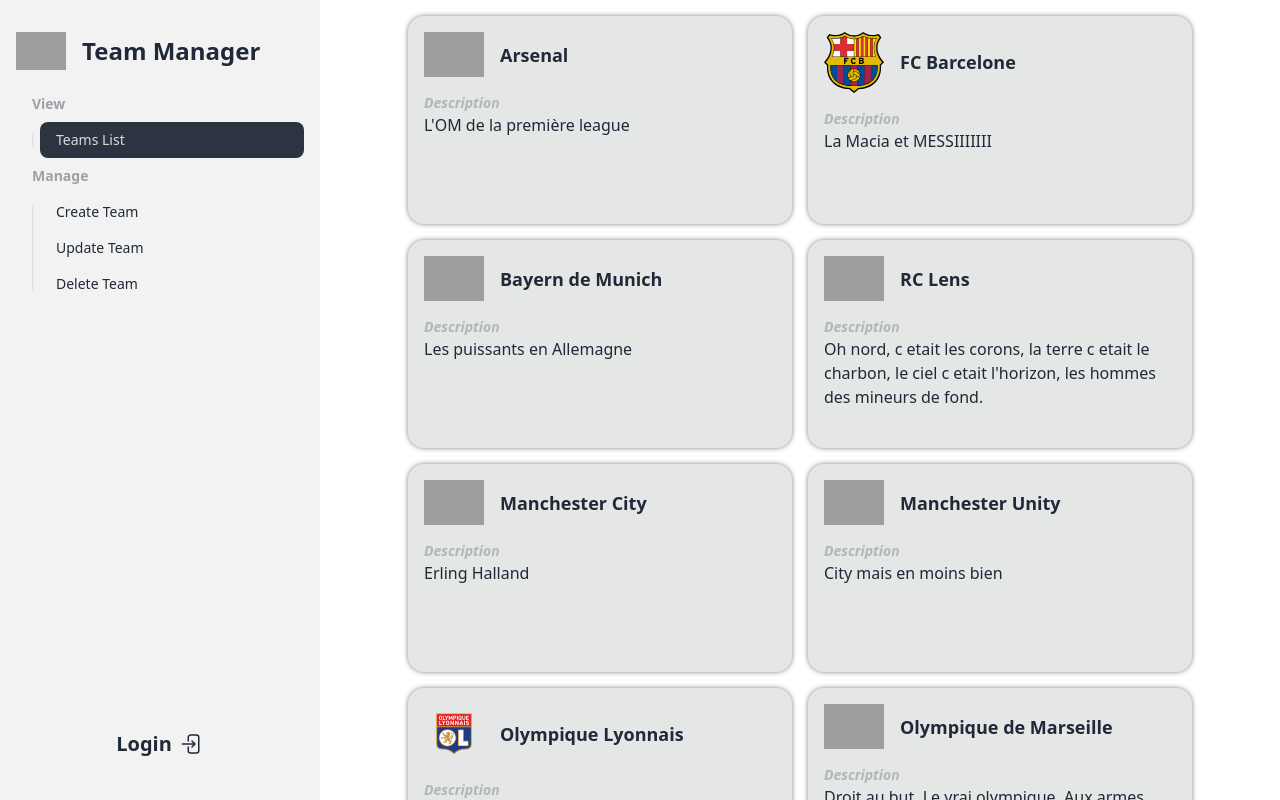
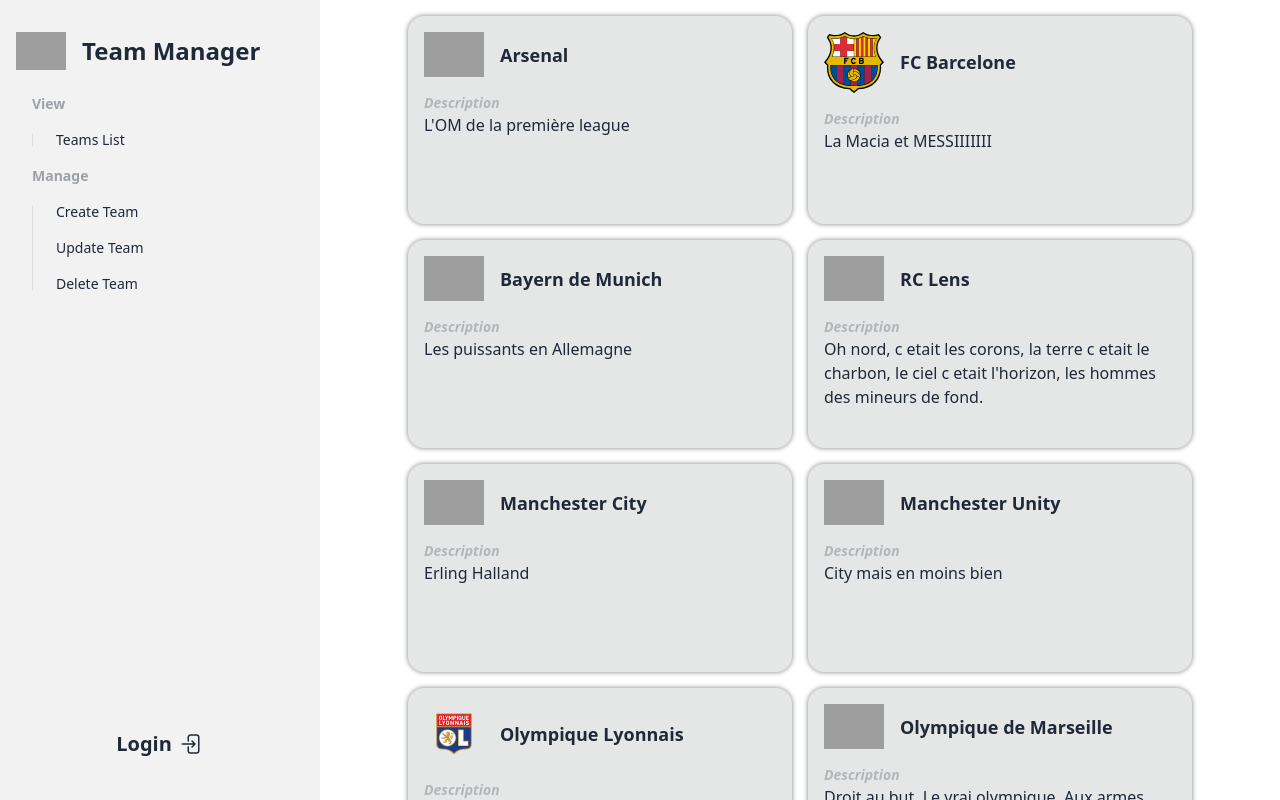
Before and after one commit to geoffreyrig4L/teamsManager, a Vue app in the folder frontend/: page / in a window 1280 px wide. Shown: the top 800 px of the page. Built offline with nearby package versions, Linux system fonts and the light colour scheme; grey boxes are pictures that could not be loaded.

Commit message:
remove class active in the nav because router-link do this nativly

```diff
--- a/frontend/src/components/Drawer.vue
+++ b/frontend/src/components/Drawer.vue
@@ -1,15 +1,4 @@
-<script setup lang="ts">
-import { ref } from "vue";
-
-const path = ref(window.location.pathname);
-
-const isTeamList = ref(path.value == "/");
-const isCreateTeam = ref(path.value == "/create");
-const isUpdateTeam = ref(path.value == "/update");
-const isDeleteTeam = ref(path.value == "/delete");
-
-console.log(path);
-</script>
+<script setup lang="ts"></script>
 
 <template>
   <div class="drawer drawer-open">
@@ -32,9 +21,7 @@ console.log(path);
           <h2 className="menu-title">View</h2>
           <ul>
             <li>
-              <router-link :class="{ active: isTeamList }" to="/">
-                Teams List
-              </router-link>
+              <router-link to="/"> Teams List </router-link>
             </li>
           </ul>
         </li>
@@ -42,19 +29,13 @@ console.log(path);
           <h2 className="menu-title">Manage</h2>
           <ul>
             <li>
-              <router-link :class="{ active: isCreateTeam }" to="/create">
-                Create Team
-              </router-link>
+              <router-link to="/create"> Create Team </router-link>
             </li>
             <li>
-              <router-link :class="{ active: isUpdateTeam }" to="/update">
-                Update Team
-              </router-link>
+              <router-link to="/update"> Update Team </router-link>
             </li>
             <li>
-              <router-link :class="{ active: isDeleteTeam }" to="/delete">
-                Delete Team
-              </router-link>
+              <router-link to="/delete"> Delete Team </router-link>
             </li>
           </ul>
         </li>
```
